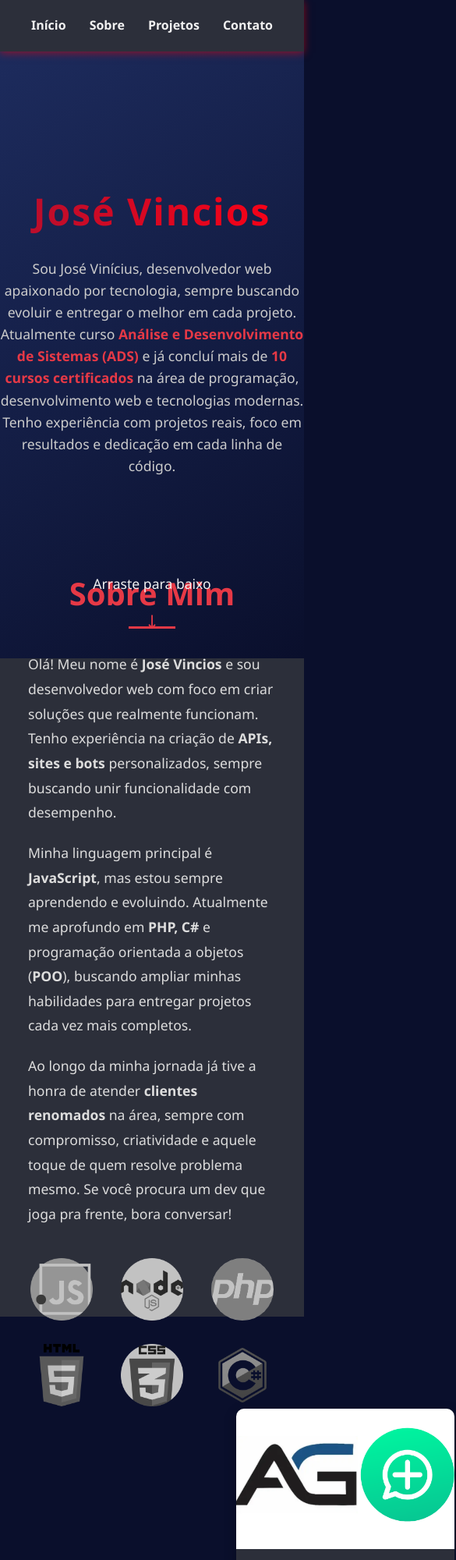
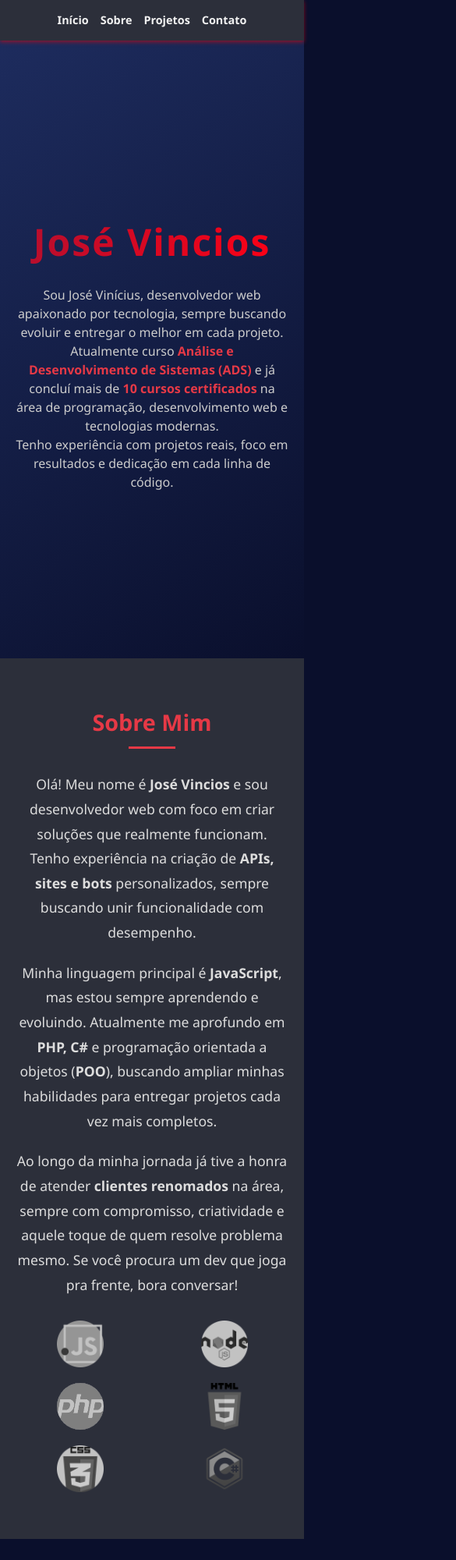
Before and after one commit to Vinicios2j/Portf-lio-Profissional---Vinicius-Desenvolvedor-Full-Stack, a plain HTML site: page index.html in a window 390 px wide. Shown: the top 2000 px of the page at 78% size, 585 px wide, since content can reach past the window. Drawn offline with Linux system fonts and the light colour scheme.

Commit message:
Update style.css

```diff
--- a/styles/style.css
+++ b/styles/style.css
@@ -243,7 +243,6 @@ nav a:hover::after {
     color: var(--branco);
     height: 100dvh;
     display: flex;
-    flex-wrap: wrap;
     flex-direction: column;
     align-items: center;
     justify-content: center;
@@ -521,13 +520,139 @@ a, button {
   }
 }
 
-      @media (max-width: 768px) {
-        .projetos {
-          flex-direction: column;
-          align-items: center;
-        }
+/*
+ * RESPONSIVIDADE PARA CELULARES
+ * ----------------------------
+ * Adicione este bloco no final do seu arquivo style.css para
+ * garantir que o layout se adapte a telas menores.
+ */
 
-        .projeto {
-          width: 90%;
-        }
-      }
+@media (max-width: 768px) {
+    /* Estilos gerais para celular */
+    body {
+        font-size: 14px;
+        line-height: 1.5;
+    }
+
+    header {
+        padding: 15px 20px;
+        box-shadow: 0 2px 5px rgba(255, 0, 0, 0.5);
+    }
+
+    nav {
+        gap: 15px;
+    }
+
+    /* Seção de Início (Hero) */
+    .hero {
+        height: auto;
+        min-height: 100dvh;
+        padding-top: 80px; /* Para evitar que o conteúdo fique atrás do menu fixo */
+        padding-bottom: 20px;
+    }
+
+    .hero .content {
+        padding: 0 20px;
+    }
+
+    .animated-name {
+        font-size: 2.5rem;
+    }
+
+    .hero p {
+        font-size: 1rem;
+        text-align: center;
+    }
+
+    .scroll-down-hint {
+        position: static; /* Remove a posição absoluta para não sobrepor o conteúdo */
+        margin-top: 30px;
+    }
+
+    /* Seção Sobre Mim */
+    .sobre {
+        height: auto;
+        padding: 60px 20px;
+    }
+
+    .sobre-container {
+        text-align: center;
+        padding: 0;
+    }
+
+    .sobre h2 {
+        font-size: 2rem;
+    }
+
+    .tech-logos {
+        grid-template-columns: repeat(2, 1fr); /* Reduz para 2 colunas */
+        gap: 20px;
+        margin-top: 30px;
+    }
+
+    .tech-logos img {
+        width: 60px;
+        height: 60px;
+    }
+
+    /* Seção de Projetos */
+    .projetos {
+        height: auto;
+        padding: 60px 20px;
+    }
+
+    .projetos h2 {
+        font-size: 2rem;
+        margin-bottom: 30px;
+    }
+
+    .projetos-grid {
+        grid-template-columns: 1fr; /* Coluna única para celulares */
+    }
+
+    .card-projeto p {
+        min-height: auto;
+    }
+
+    /* Seção de Contato */
+    .contato {
+        margin: 50px auto;
+        padding: 40px 20px;
+    }
+
+    .contato h2 {
+        font-size: 2.2rem;
+    }
+
+    .contato p {
+        font-size: 1rem;
+    }
+
+    .contato-box {
+        gap: 15px;
+    }
+
+    .btn-whatsapp {
+        padding: 12px 25px;
+        font-size: 1rem;
+    }
+}
+
+/* Para telas menores que 480px, ajustes finos */
+@media (max-width: 480px) {
+    .animated-name {
+        font-size: 2rem;
+    }
+
+    .sobre h2, .projetos h2, .contato h2 {
+        font-size: 1.8rem;
+    }
+
+    nav a {
+        font-size: 0.9rem;
+    }
+
+    .tech-logos {
+        grid-template-columns: repeat(2, 1fr);
+    }
+}
```
